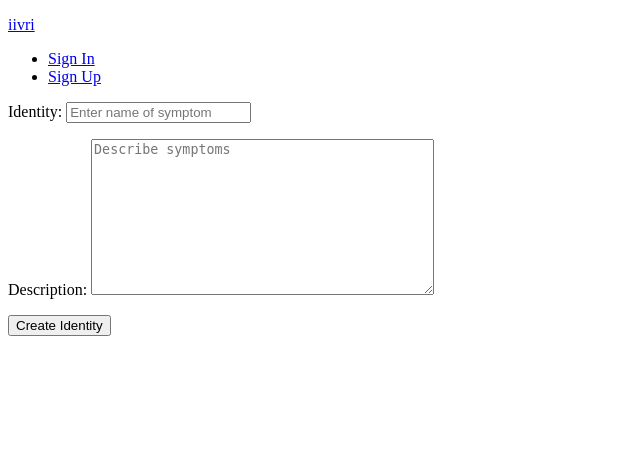
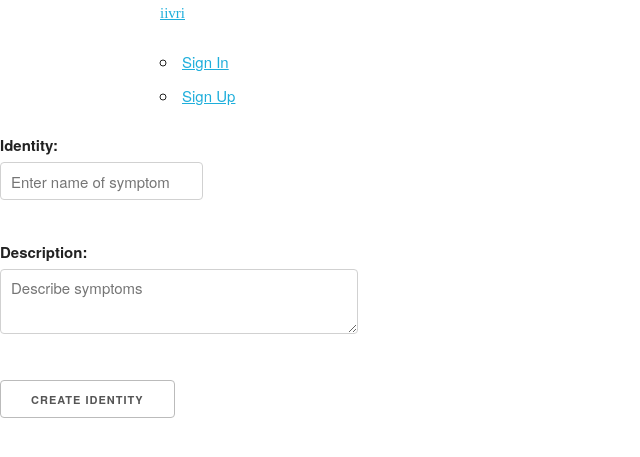
Before and after one commit to AdonisInveste/distributed_ledger_, a Django app: page /script/patient/condition/create/ in a window 1280 px wide. Shown: the top 457 px of the page, without its empty margins (0-640 px from the left). Run offline with Django 3.2, Linux system fonts and the light colour scheme; some libraries are stand-ins or nearby versions.

Commit message:
Fix Templates Inheritance

```diff
--- a/iivri/settings.py
+++ b/iivri/settings.py
@@ -58,7 +58,8 @@ ROOT_URLCONF = 'iivri.urls'
 TEMPLATES = [
     {
         'BACKEND': 'django.template.backends.django.DjangoTemplates',
-        'DIRS': [],
+        'DIRS': [os.path.join(BASE_DIR, 'templates'),
+        ],
         'APP_DIRS': True,
         'OPTIONS': {
             'context_processors': [
@@ -128,5 +129,6 @@ USE_TZ = True
 EMAIL_BACKEND = 'django.core.mail.backends.console.EmailBackend'
 
 STATIC_URL = '/static/'
+STATICFILES_DIRS = (os.path.join(BASE_DIR, "static"),)
 
 LOGIN_REDIRECT_URL = '/'
--- a/optic/templates/base*template.html
+++ b/optic/templates/base*template.html
@@ -1,57 +1,41 @@
 <!DOCTYPE html>
 <html>
   <head>
-    <!-- <link rel="stylesheet" href="https://maxcdn.bootstrapcdn.com/bootstrap/4.0.0-beta/css/bootstrap.min.css" integrity="sha384-/Y6pD6FV/Vv2HJnA6t+vslU6fwYXjCFtcEpHbNJ0lyAFsXTsjBbfaDjzALeQsN6M" crossorigin="anonymous">
-<script src="https://use.fontawesome.com/549e888999.js"></script> -->
     <meta charset="utf-8">
+    {% load staticfiles %}
+
+    <title>
+    {% block title %}
+    {% endblock %}
+  </title>
+
     {% block head %}
+    <link rel="stylesheet" type="text/css" href="{% static 'script/style.css' %}">
+      <link rel="stylesheet" type="text/css" href="{% static 'site/style.css' %}">
+        <link rel="stylesheet" type="text/css" href="{% static 'site/normalize.css' %}">
+            <link rel="stylesheet" type="text/css" href="{% static 'site/skeleton.css' %}">
     {% endblock %}
   </head>
   <body>
-
-		<nav class = "navbar fixed-top navbar-light bg-light justify-content-between flex-nowrap flex-row">
-
       <div class  = " container">
-
-              <p class=" text-muted"><a class = "navbar-brand float-left " href = "{%url 'optic:vedic_view'%}" style="font-family:Times New Roman;">iivri</a></p>
-
+              <p class=""><a class = "" href = "{%url 'optic:vedic_view'%}" style="font-family:Times New Roman;">iivri</a></p>
 {% if user.is_authenticated %}
-
-              <ul class = "nav navbar-nav flex-row float-left ">
-
-                <li class="nav-item"> <a class="nav-link font-weight-bold" style = "font-family: Mono" href = "{% url 'script:script_patient_list' %}">  Greetings :  {{ user.first_name}} {{ user.last_name}}</a></li>
-
-
-                <li class = "nav-item "><a class="nav-link" href = "{% url 'optic:logout'%}">Sign Out</a></li>
-                <!-- <li class = "nav-item"><a class = "nav-link" href = "{% url 'optic:user_profile' %}">view Identity </a></li>
-                <li class = "nav-item"><a class = "nav-link" href = "{% url 'optic:edit_profile' %}">edit Identity </a></li> -->
-                <!-- <li class = "nav-item "><a class = "nav-link" href = "{% url 'optic:edit_password'%}">Change password</a> -->
-
-
+              <ul class = "">
+                <li class=""> <a class="" style = "font-family: Mono" href = "{% url 'script:script_patient_list' %}">  Greetings :  {{ user.first_name}} {{ user.last_name}}</a></li>
+                <li class = ""><a class="" href = "{% url 'optic:logout'%}">Sign Out</a></li>
+                <!-- <li class = ""><a class = "" href = "{% url 'optic:user_profile' %}">view Identity </a></li>
+                <li class = ""><a class = "" href = "{% url 'optic:edit_profile' %}">edit Identity </a></li> -->
+                <!-- <li class = ""><a class = "" href = "{% url 'optic:edit_password'%}">Change password</a> -->
              </ul>
-
 {% else %}
-             <ul class = "nav navbar-nav flex-row float-left ">
-
-               <li class = "nav-item "><a class="nav-link" href = "{% url 'optic:login'%}">Sign In</a></li>
-                <li class = "nav-item "><a class = "nav-link" href = "{% url 'optic:register'%}">Sign Up</a></li>
-
+             <ul class = "">
+               <li class = ""><a class="" href = "{% url 'optic:login'%}">Sign In</a></li>
+                <li class = ""><a class = "" href = "{% url 'optic:register'%}">Sign Up</a></li>
            </ul>
-
-
      </div>
-
 {% endif %}
-
-    </nav>
-
-
     {% block content %}
     {% endblock %}
     </div>
-
-    <script src="https://code.jquery.com/jquery-3.1.1.slim.min.js" integrity="sha384-A7FZj7v+d/sdmMqp/nOQwliLvUsJfDHW+k9Omg/a/EheAdgtzNs3hpfag6Ed950n" crossorigin="anonymous"></script>
-    <script src="https://cdnjs.cloudflare.com/ajax/libs/tether/1.4.0/js/tether.min.js" integrity="sha384-DztdAPBWPRXSA/3eYEEUWrWCy7G5KFbe8fFjk5JAIxUYHKkDx6Qin1DkWx51bBrb" crossorigin="anonymous"></script>
-    <script src="https://maxcdn.bootstrapcdn.com/bootstrap/4.0.0-alpha.6/js/bootstrap.min.js" integrity="sha384-vBWWzlZJ8ea9aCX4pEW3rVHjgjt7zpkNpZk+02D9phzyeVkE+jo0ieGizqPLForn" crossorigin="anonymous"></script>
     </body>
   </html>
--- a/script/templates/script/condition_form.html
+++ b/script/templates/script/condition_form.html
@@ -1,6 +1,8 @@
 {% extends  parent_template|default:"script/base*template_script.html"%}
 
-
+{% block title %}
+Create Condition
+{% endblock %}
 
 {% block content %}
 
--- a/script/templates/script/disease_form.html
+++ b/script/templates/script/disease_form.html
@@ -1,6 +1,8 @@
 {% extends  parent_template|default:"script/base*template_script.html"%}
 
-
+{% block title %}
+Create Disease
+{% endblock %}
 
 {% block content %}
 
--- a/script/templates/script/patient_form.html
+++ b/script/templates/script/patient_form.html
@@ -1,6 +1,9 @@
 {% extends  parent_template|default:"script/base*template_script.html"%}
 
 
+{% block title %}
+Create Identity
+{% endblock %}
 
 {% block content %}
 
--- a/script/templates/script/patient_list.html
+++ b/script/templates/script/patient_list.html
@@ -1,5 +1,8 @@
 {% extends  parent_template|default:"script/base*template_script.html"%}
 
+{% block title %}
+patient List
+{% endblock %}
 
 {% block content%}
 
--- a/script/templates/script/treatment_form.html
+++ b/script/templates/script/treatment_form.html
@@ -1,6 +1,8 @@
 {% extends  parent_template|default:"script/base*template_script.html"%}
 
-
+{% block title %}
+Create Treatment
+{% endblock %}
 
 {% block content %}
 <form class="" action="" method="post">
--- a/script/views.py
+++ b/script/views.py
@@ -135,7 +135,7 @@ class TreatmentCreate(CreateView):
             patient_medical_treatment = document.cleaned_data['identity']
             document = DiseaseForm()
 
-            return redirect('script:script_disease_create')
+            return redirect('script:script_treatment_create')
 
         context = {'form':document, 'patient_medical_treatment':patient_medical_treatment}
         return render(request, self.template_, context)
--- /dev/null
+++ b/static/site/skeleton.css
@@ -0,0 +1,418 @@
+/*
+* Skeleton V2.0.4
+* Copyright 2014, Dave Gamache
+* www.getskeleton.com
+* Free to use under the MIT license.
+* http://www.opensource.org/licenses/mit-license.php
+* 12/29/2014
+*/
+
+
+/* Table of contents
+––––––––––––––––––––––––––––––––––––––––––––––––––
+- Grid
+- Base Styles
+- Typography
+- Links
+- Buttons
+- Forms
+- Lists
+- Code
+- Tables
+- Spacing
+- Utilities
+- Clearing
+- Media Queries
+*/
+
+
+/* Grid
+–––––––––––––––––––––––––––––––––––––––––––––––––– */
+.container {
+  position: relative;
+  width: 100%;
+  max-width: 960px;
+  margin: 0 auto;
+  padding: 0 20px;
+  box-sizing: border-box; }
+.column,
+.columns {
+  width: 100%;
+  float: left;
+  box-sizing: border-box; }
+
+/* For devices larger than 400px */
+@media (min-width: 400px) {
+  .container {
+    width: 85%;
+    padding: 0; }
+}
+
+/* For devices larger than 550px */
+@media (min-width: 550px) {
+  .container {
+    width: 80%; }
+  .column,
+  .columns {
+    margin-left: 4%; }
+  .column:first-child,
+  .columns:first-child {
+    margin-left: 0; }
+
+  .one.column,
+  .one.columns                    { width: 4.66666666667%; }
+  .two.columns                    { width: 13.3333333333%; }
+  .three.columns                  { width: 22%;            }
+  .four.columns                   { width: 30.6666666667%; }
+  .five.columns                   { width: 39.3333333333%; }
+  .six.columns                    { width: 48%;            }
+  .seven.columns                  { width: 56.6666666667%; }
+  .eight.columns                  { width: 65.3333333333%; }
+  .nine.columns                   { width: 74.0%;          }
+  .ten.columns                    { width: 82.6666666667%; }
+  .eleven.columns                 { width: 91.3333333333%; }
+  .twelve.columns                 { width: 100%; margin-left: 0; }
+
+  .one-third.column               { width: 30.6666666667%; }
+  .two-thirds.column              { width: 65.3333333333%; }
+
+  .one-half.column                { width: 48%; }
+
+  /* Offsets */
+  .offset-by-one.column,
+  .offset-by-one.columns          { margin-left: 8.66666666667%; }
+  .offset-by-two.column,
+  .offset-by-two.columns          { margin-left: 17.3333333333%; }
+  .offset-by-three.column,
+  .offset-by-three.columns        { margin-left: 26%;            }
+  .offset-by-four.column,
+  .offset-by-four.columns         { margin-left: 34.6666666667%; }
+  .offset-by-five.column,
+  .offset-by-five.columns         { margin-left: 43.3333333333%; }
+  .offset-by-six.column,
+  .offset-by-six.columns          { margin-left: 52%;            }
+  .offset-by-seven.column,
+  .offset-by-seven.columns        { margin-left: 60.6666666667%; }
+  .offset-by-eight.column,
+  .offset-by-eight.columns        { margin-left: 69.3333333333%; }
+  .offset-by-nine.column,
+  .offset-by-nine.columns         { margin-left: 78.0%;          }
+  .offset-by-ten.column,
+  .offset-by-ten.columns          { margin-left: 86.6666666667%; }
+  .offset-by-eleven.column,
+  .offset-by-eleven.columns       { margin-left: 95.3333333333%; }
+
+  .offset-by-one-third.column,
+  .offset-by-one-third.columns    { margin-left: 34.6666666667%; }
+  .offset-by-two-thirds.column,
+  .offset-by-two-thirds.columns   { margin-left: 69.3333333333%; }
+
+  .offset-by-one-half.column,
+  .offset-by-one-half.columns     { margin-left: 52%; }
+
+}
+
+
+/* Base Styles
+–––––––––––––––––––––––––––––––––––––––––––––––––– */
+/* NOTE
+html is set to 62.5% so that all the REM measurements throughout Skeleton
+are based on 10px sizing. So basically 1.5rem = 15px :) */
+html {
+  font-size: 62.5%; }
+body {
+  font-size: 1.5em; /* currently ems cause chrome bug misinterpreting rems on body element */
+  line-height: 1.6;
+  font-weight: 400;
+  font-family: "Raleway", "HelveticaNeue", "Helvetica Neue", Helvetica, Arial, sans-serif;
+  color: #222; }
+
+
+/* Typography
+–––––––––––––––––––––––––––––––––––––––––––––––––– */
+h1, h2, h3, h4, h5, h6 {
+  margin-top: 0;
+  margin-bottom: 2rem;
+  font-weight: 300; }
+h1 { font-size: 4.0rem; line-height: 1.2;  letter-spacing: -.1rem;}
+h2 { font-size: 3.6rem; line-height: 1.25; letter-spacing: -.1rem; }
+h3 { font-size: 3.0rem; line-height: 1.3;  letter-spacing: -.1rem; }
+h4 { font-size: 2.4rem; line-height: 1.35; letter-spacing: -.08rem; }
+h5 { font-size: 1.8rem; line-height: 1.5;  letter-spacing: -.05rem; }
+h6 { font-size: 1.5rem; line-height: 1.6;  letter-spacing: 0; }
+
+/* Larger than phablet */
+@media (min-width: 550px) {
+  h1 { font-size: 5.0rem; }
+  h2 { font-size: 4.2rem; }
+  h3 { font-size: 3.6rem; }
+  h4 { font-size: 3.0rem; }
+  h5 { font-size: 2.4rem; }
+  h6 { font-size: 1.5rem; }
+}
+
+p {
+  margin-top: 0; }
+
+
+/* Links
+–––––––––––––––––––––––––––––––––––––––––––––––––– */
+a {
+  color: #1EAEDB; }
+a:hover {
+  color: #0FA0CE; }
+
+
+/* Buttons
+–––––––––––––––––––––––––––––––––––––––––––––––––– */
+.button,
+button,
+input[type="submit"],
+input[type="reset"],
+input[type="button"] {
+  display: inline-block;
+  height: 38px;
+  padding: 0 30px;
+  color: #555;
+  text-align: center;
+  font-size: 11px;
+  font-weight: 600;
+  line-height: 38px;
+  letter-spacing: .1rem;
+  text-transform: uppercase;
+  text-decoration: none;
+  white-space: nowrap;
+  background-color: transparent;
+  border-radius: 4px;
+  border: 1px solid #bbb;
+  cursor: pointer;
+  box-sizing: border-box; }
+.button:hover,
+button:hover,
+input[type="submit"]:hover,
+input[type="reset"]:hover,
+input[type="button"]:hover,
+.button:focus,
+button:focus,
+input[type="submit"]:focus,
+input[type="reset"]:focus,
+input[type="button"]:focus {
+  color: #333;
+  border-color: #888;
+  outline: 0; }
+.button.button-primary,
+button.button-primary,
+input[type="submit"].button-primary,
+input[type="reset"].button-primary,
+input[type="button"].button-primary {
+  color: #FFF;
+  background-color: #33C3F0;
+  border-color: #33C3F0; }
+.button.button-primary:hover,
+button.button-primary:hover,
+input[type="submit"].button-primary:hover,
+input[type="reset"].button-primary:hover,
+input[type="button"].button-primary:hover,
+.button.button-primary:focus,
+button.button-primary:focus,
+input[type="submit"].button-primary:focus,
+input[type="reset"].button-primary:focus,
+input[type="button"].button-primary:focus {
+  color: #FFF;
+  background-color: #1EAEDB;
+  border-color: #1EAEDB; }
+
+
+/* Forms
+–––––––––––––––––––––––––––––––––––––––––––––––––– */
+input[type="email"],
+input[type="number"],
+input[type="search"],
+input[type="text"],
+input[type="tel"],
+input[type="url"],
+input[type="password"],
+textarea,
+select {
+  height: 38px;
+  padding: 6px 10px; /* The 6px vertically centers text on FF, ignored by Webkit */
+  background-color: #fff;
+  border: 1px solid #D1D1D1;
+  border-radius: 4px;
+  box-shadow: none;
+  box-sizing: border-box; }
+/* Removes awkward default styles on some inputs for iOS */
+input[type="email"],
+input[type="number"],
+input[type="search"],
+input[type="text"],
+input[type="tel"],
+input[type="url"],
+input[type="password"],
+textarea {
+  -webkit-appearance: none;
+     -moz-appearance: none;
+          appearance: none; }
+textarea {
+  min-height: 65px;
+  padding-top: 6px;
+  padding-bottom: 6px; }
+input[type="email"]:focus,
+input[type="number"]:focus,
+input[type="search"]:focus,
+input[type="text"]:focus,
+input[type="tel"]:focus,
+input[type="url"]:focus,
+input[type="password"]:focus,
+textarea:focus,
+select:focus {
+  border: 1px solid #33C3F0;
+  outline: 0; }
+label,
+legend {
+  display: block;
+  margin-bottom: .5rem;
+  font-weight: 600; }
+fieldset {
+  padding: 0;
+  border-width: 0; }
+input[type="checkbox"],
+input[type="radio"] {
+  display: inline; }
+label > .label-body {
+  display: inline-block;
+  margin-left: .5rem;
+  font-weight: normal; }
+
+
+/* Lists
+–––––––––––––––––––––––––––––––––––––––––––––––––– */
+ul {
+  list-style: circle inside; }
+ol {
+  list-style: decimal inside; }
+ol, ul {
+  padding-left: 0;
+  margin-top: 0; }
+ul ul,
+ul ol,
+ol ol,
+ol ul {
+  margin: 1.5rem 0 1.5rem 3rem;
+  font-size: 90%; }
+li {
+  margin-bottom: 1rem; }
+
+
+/* Code
+–––––––––––––––––––––––––––––––––––––––––––––––––– */
+code {
+  padding: .2rem .5rem;
+  margin: 0 .2rem;
+  font-size: 90%;
+  white-space: nowrap;
+  background: #F1F1F1;
+  border: 1px solid #E1E1E1;
+  border-radius: 4px; }
+pre > code {
+  display: block;
+  padding: 1rem 1.5rem;
+  white-space: pre; }
+
+
+/* Tables
+–––––––––––––––––––––––––––––––––––––––––––––––––– */
+th,
+td {
+  padding: 12px 15px;
+  text-align: left;
+  border-bottom: 1px solid #E1E1E1; }
+th:first-child,
+td:first-child {
+  padding-left: 0; }
+th:last-child,
+td:last-child {
+  padding-right: 0; }
+
+
+/* Spacing
+–––––––––––––––––––––––––––––––––––––––––––––––––– */
+button,
+.button {
+  margin-bottom: 1rem; }
+input,
+textarea,
+select,
+fieldset {
+  margin-bottom: 1.5rem; }
+pre,
+blockquote,
+dl,
+figure,
+table,
+p,
+ul,
+ol,
+form {
+  margin-bottom: 2.5rem; }
+
+
+/* Utilities
+–––––––––––––––––––––––––––––––––––––––––––––––––– */
+.u-full-width {
+  width: 100%;
+  box-sizing: border-box; }
+.u-max-full-width {
+  max-width: 100%;
+  box-sizing: border-box; }
+.u-pull-right {
+  float: right; }
+.u-pull-left {
+  float: left; }
+
+
+/* Misc
+–––––––––––––––––––––––––––––––––––––––––––––––––– */
+hr {
+  margin-top: 3rem;
+  margin-bottom: 3.5rem;
+  border-width: 0;
+  border-top: 1px solid #E1E1E1; }
+
+
+/* Clearing
+–––––––––––––––––––––––––––––––––––––––––––––––––– */
+
+/* Self Clearing Goodness */
+.container:after,
+.row:after,
+.u-cf {
+  content: "";
+  display: table;
+  clear: both; }
+
+
+/* Media Queries
+–––––––––––––––––––––––––––––––––––––––––––––––––– */
+/*
+Note: The best way to structure the use of media queries is to create the queries
+near the relevant code. For example, if you wanted to change the styles for buttons
+on small devices, paste the mobile query code up in the buttons section and style it
+there.
+*/
+
+
+/* Larger than mobile */
+@media (min-width: 400px) {}
+
+/* Larger than phablet (also point when grid becomes active) */
+@media (min-width: 550px) {}
+
+/* Larger than tablet */
+@media (min-width: 750px) {}
+
+/* Larger than desktop */
+@media (min-width: 1000px) {}
+
+/* Larger than Desktop HD */
+@media (min-width: 1200px) {}
```
Also changed, not shown: optic/static/optic/style.css (added), script/static/script/style.css (added), static/site/normalize.css (added), static/site/style.css (added).
